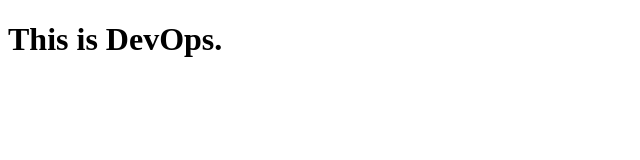
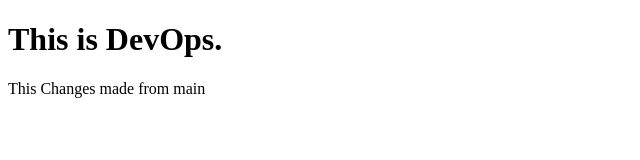
Before and after one commit to Ash-TechPioneer/CapgeminiDevops, a plain HTML site: page index.html in a window 1280 px wide. Shown: the whole page, without its empty margins (0-640 px from the left). Drawn offline with Linux system fonts and the light colour scheme.

Commit message:
Index.html is modified by main

```diff
--- a/index.html
+++ b/index.html
@@ -7,5 +7,6 @@
 </head>
 <body>
     <h1>This is DevOps.</h1>
+    <p>This Changes made from main</p>
 </body>
 </html>
```
